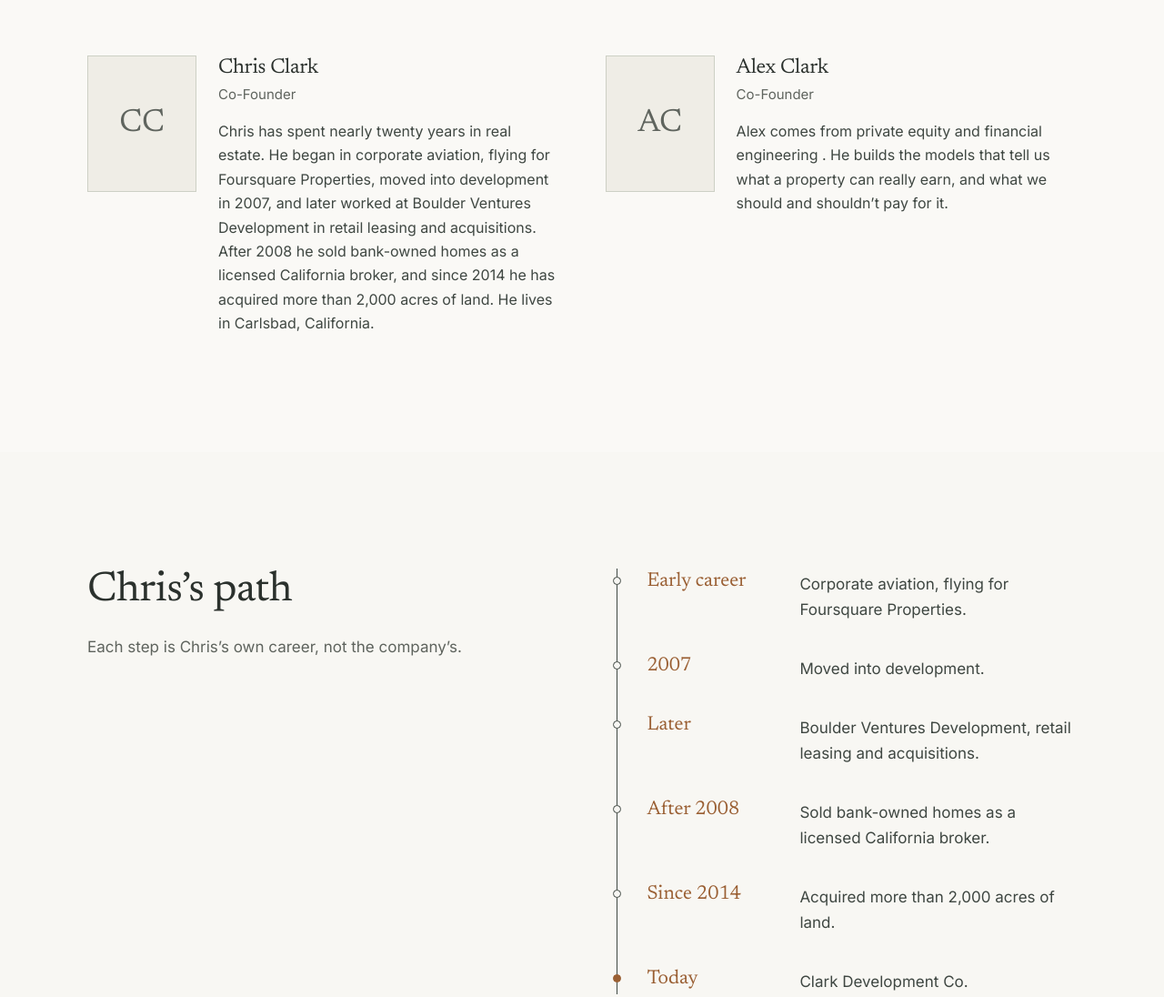
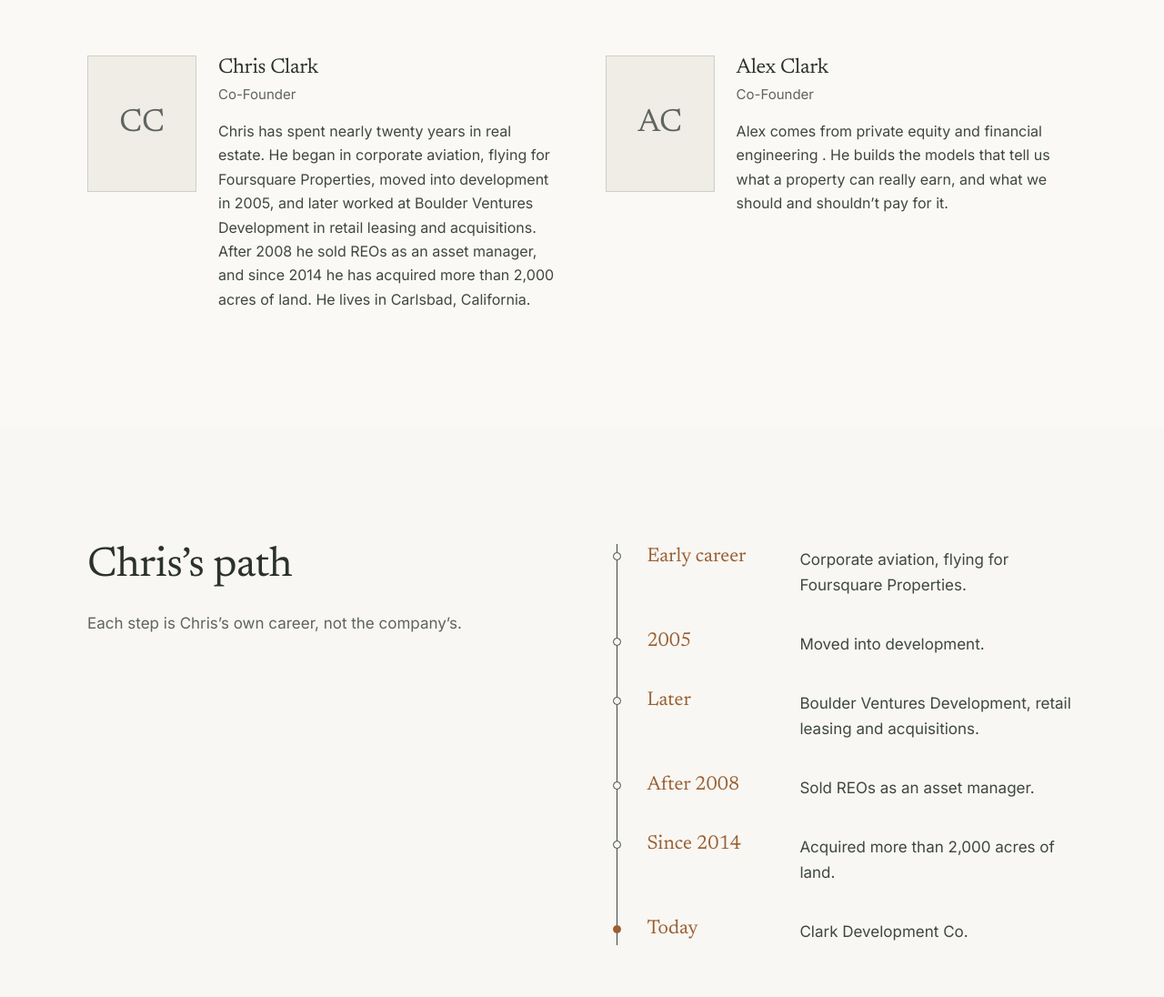
Before and after one commit to ClarkDevCo/clarkdevco-website, a plain HTML site: page about/index.html in a window 1280 px wide. Shown: the part 1122-2218 px from the top of the page at 91% size. Drawn offline with Linux system fonts and the light colour scheme.

Commit message:
Bio update (Chris): 2005, REOs, asset manager: about

```diff
--- a/about/index.html
+++ b/about/index.html
@@ -68,7 +68,7 @@
     <div class="founders">
       <article class="founder reveal">
         <div class="portrait" aria-hidden="true">CC</div>
-        <div><h3>Chris Clark</h3><p class="role">Co-Founder</p><p>Chris has spent nearly twenty years in real estate. He began in corporate aviation, flying for Foursquare Properties, moved into development in 2007, and later worked at Boulder Ventures Development in retail leasing and acquisitions. After 2008 he sold bank-owned homes as a licensed California broker, and since 2014 he has acquired more than 2,000 acres of land. He lives in Carlsbad, California.</p></div>
+        <div><h3>Chris Clark</h3><p class="role">Co-Founder</p><p>Chris has spent nearly twenty years in real estate. He began in corporate aviation, flying for Foursquare Properties, moved into development in 2005, and later worked at Boulder Ventures Development in retail leasing and acquisitions. After 2008 he sold REOs as an asset manager, and since 2014 he has acquired more than 2,000 acres of land. He lives in Carlsbad, California.</p></div>
       </article>
       <article class="founder reveal">
         <div class="portrait" aria-hidden="true">AC</div>
@@ -87,9 +87,9 @@
     </div>
     <ol class="timeline reveal">
       <li><span class="when">Early career</span><span class="what">Corporate aviation, flying for Foursquare Properties.</span></li>
-      <li><span class="when">2007</span><span class="what">Moved into development.</span></li>
+      <li><span class="when">2005</span><span class="what">Moved into development.</span></li>
       <li><span class="when">Later</span><span class="what">Boulder Ventures Development, retail leasing and acquisitions.</span></li>
-      <li><span class="when">After 2008</span><span class="what">Sold bank-owned homes as a licensed California broker.</span></li>
+      <li><span class="when">After 2008</span><span class="what">Sold REOs as an asset manager.</span></li>
       <li><span class="when">Since 2014</span><span class="what">Acquired more than 2,000 acres of land.</span></li>
       <li><span class="when">Today</span><span class="what">Clark Development Co.</span></li>
     </ol>
```
